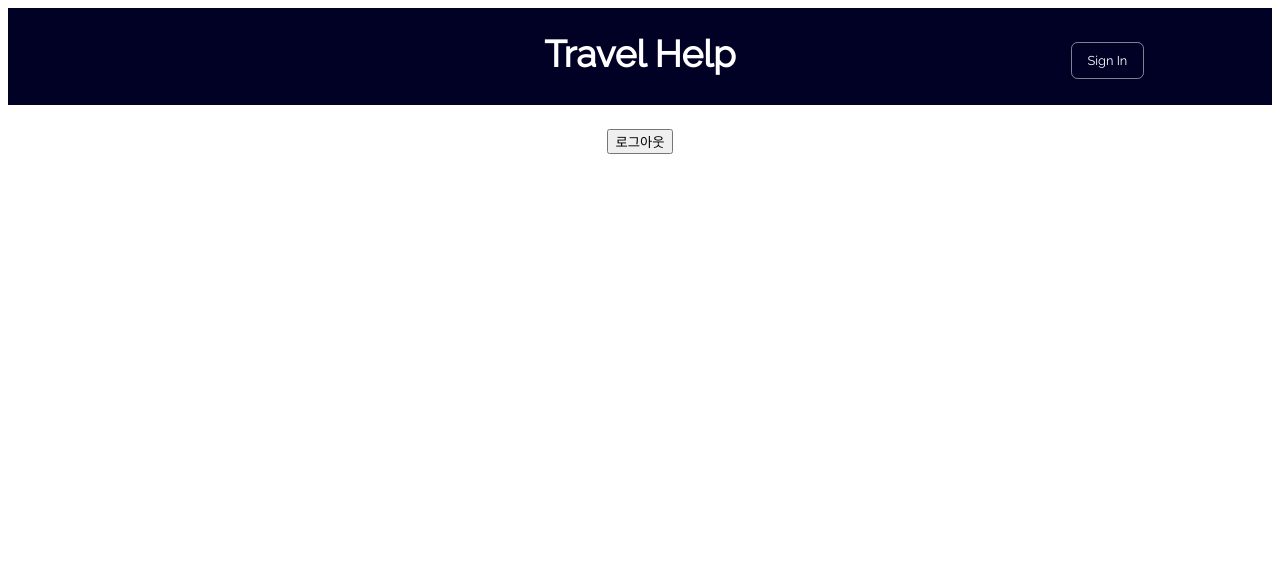
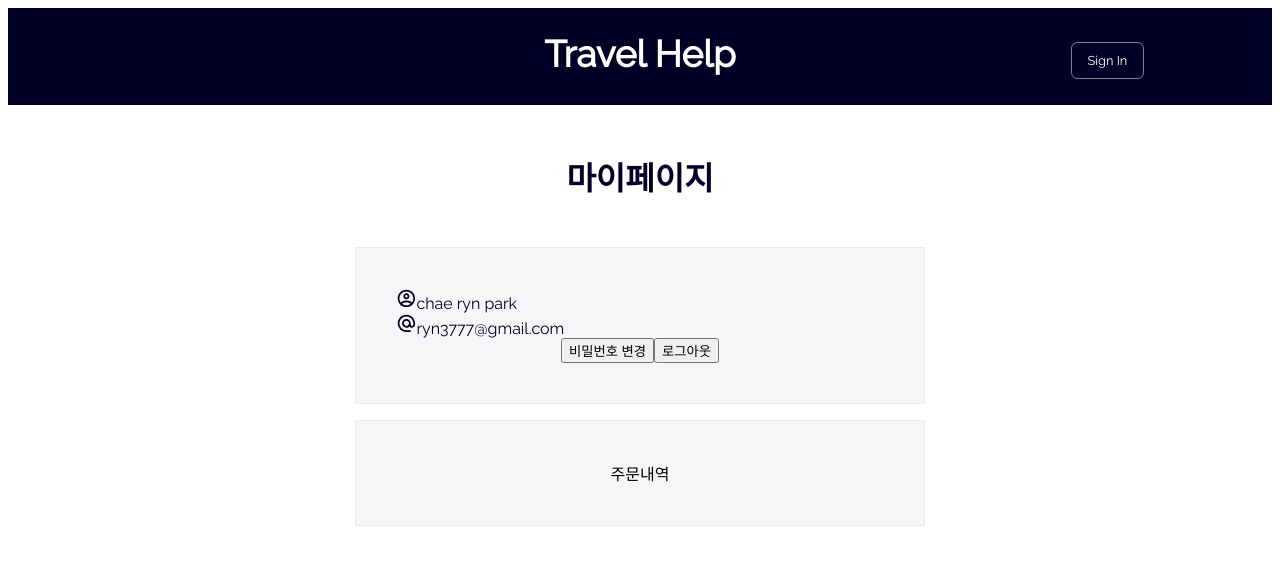
Before and after one commit to travelhelpkr/travelhelp, a React (Create React App) app in the folder client/: page /user/mypage in a window 1280 px wide. Shown: the top 564 px of the page. Built offline with nearby package versions, Linux system fonts and the light colour scheme; what i18next-localstorage-cache would draw is missing.

Commit message:
[client/add] mypage component

```diff
--- a/client/package.json
+++ b/client/package.json
@@ -3,6 +3,8 @@
   "version": "0.1.0",
   "private": true,
   "dependencies": {
+    "@material-ui/core": "^4.11.0",
+    "@material-ui/icons": "^4.9.1",
     "@testing-library/jest-dom": "^5.11.5",
     "@testing-library/react": "^11.1.0",
     "@testing-library/user-event": "^12.1.10",
--- a/client/src/component/Mypage.js
+++ b/client/src/component/Mypage.js
@@ -2,6 +2,8 @@ import React from 'react';
 import { withRouter } from "react-router-dom";
 import { useTranslation } from 'react-i18next';
 import axios from 'axios';
+import AccountCircleOutlinedIcon from '@material-ui/icons/AccountCircleOutlined';
+import AlternateEmailOutlinedIcon from '@material-ui/icons/AlternateEmailOutlined';
 import '../scss/Mypage.scss';
 
 function Mypage(props) {
@@ -23,7 +25,27 @@ function Mypage(props) {
 
   return(
     <div className="background">
-      <button onClick={signoutHandler}>로그아웃</button>
+
+      <h1 className="h1">마이페이지</h1>
+
+      <div className="content_userInfo">
+
+        {/* user infomation */}
+        <div className="userInfo">
+          <span className="userInfoIcon"><AccountCircleOutlinedIcon /></span>
+          <span className="userInfoText">chae ryn park</span>
+        </div>
+        <div className="userInfo">
+          <span className="userInfoIcon"><AlternateEmailOutlinedIcon /></span>
+          <span className="userInfoText">ryn3777@gmail.com</span>
+        </div>
+        <button onClick={signoutHandler}>비밀번호 변경</button>
+        <button onClick={signoutHandler}>로그아웃</button>
+      </div>
+
+      <div className="content_orderInfo">
+        <div>주문내역</div>
+      </div>
     </div>
   )
 }
--- a/client/src/component/Signin.js
+++ b/client/src/component/Signin.js
@@ -38,8 +38,10 @@ function Signin(props) {
   return(
     <div className="background">
 
+      <h1 className="h1">{t('signin.signin')}</h1>
+
+      <div className="content">
         {/* social signin */}
-      <h1 className="h1">{t('signin.signin')}</h1>
         <div className="signupBtn">
           <a href="/user/signupwithemail" className="btn googleBtn">{t('signin.google')}</a>
         </div>
@@ -74,6 +76,8 @@ function Signin(props) {
         <div className="gotoSignIn">
           <a href="/user/signup">{t('signin.gotoSignUp')}</a>
         </div>
+
+      </div>
     </div>
   )
 }
--- a/client/src/component/Signup.js
+++ b/client/src/component/Signup.js
@@ -75,8 +75,10 @@ function SignupEmail({ history }) {
   return(
     <div className="background">
 
+      <h1 className="h1">{t('signup.signup')}</h1>
+
+      <div className="content">
         {/* social signup */}
-      <h1 className="h1">{t('signup.signup')}</h1>
         <div className="signupBtn">
           <a href="/user/signupwithemail" className="btn googleBtn">{t('signup.google')}</a>
         </div>
@@ -120,6 +122,8 @@ function SignupEmail({ history }) {
           <a href="/user/signin">{t('signup.already')}</a>
         </div>
       </div>
+
+    </div>
   )
 }
 
--- a/client/src/scss/Form.scss
+++ b/client/src/scss/Form.scss
@@ -10,6 +10,12 @@
       font-size: 2em;
       margin: 1.5em;
     }
+    .content {
+      background-color: #f6f6f8;
+      width: 45%;
+      margin: auto;
+      padding: 55px 0 1px;
+      border: 1px solid #ebebeb;
       .signupBtn {
         width: 100%;
         .btn {
@@ -115,6 +121,7 @@
       }
     }
   }
+}
 
 @include tablet {
 
--- a/client/src/scss/Mypage.scss
+++ b/client/src/scss/Mypage.scss
@@ -5,7 +5,42 @@
 }
 
 @include desktop-small {
-
+  .background {
+    .h1 {
+      font-size: 2em;
+      margin: 1.5em;
+      color: rgb(1, 1, 37);
+    }
+    .content_userInfo {
+      background-color: #f6f6f8;
+      width: 45%;
+      margin: auto;
+      padding: 40px 0;
+      border: 1px solid #ebebeb;
+      color: rgb(1, 1, 37);
+      .userInfo {
+        text-align: left;
+        padding-left: 40px;
+        .userInfoIcon {
+          color: rgb(1, 1, 37);
+          height: 2em;
+          .MuiSvgIcon-root {
+            font-size: 1.3em;
+          }
+        }
+        .userInfoText {
+          color: rgb(1, 1, 37);
+        }
+      }
+    }
+    .content_orderInfo {
+      background-color: #f6f6f8;
+      width: 45%;
+      margin: 1em auto;
+      padding: 40px 0;
+      border: 1px solid #ebebeb;
+    }
+  }
 }
 
 @include tablet {
```
Also changed, not shown: 1 other file (tests, documents, lock files or other folders). Lines whose indentation alone changed are shown as unchanged.
